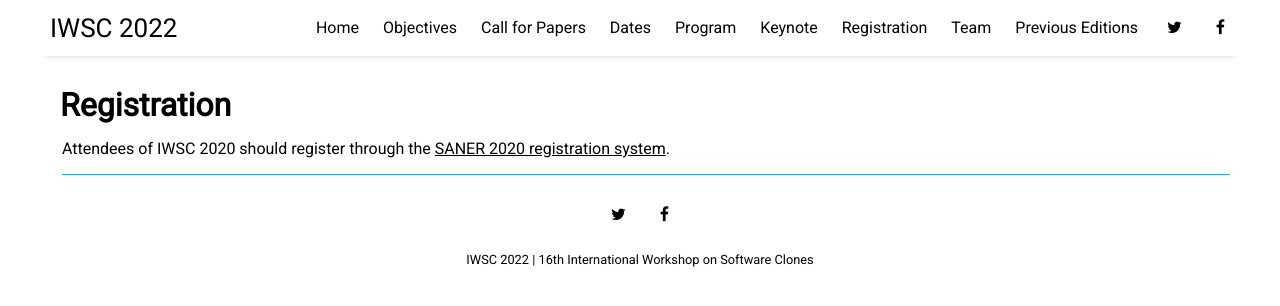
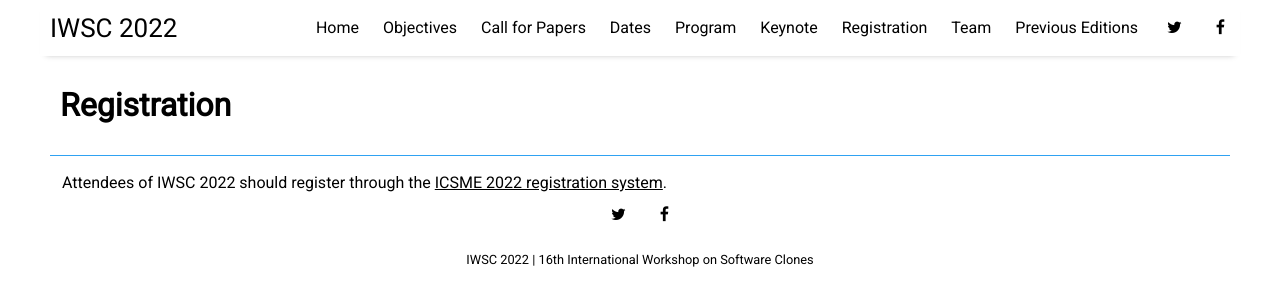
Before and after one commit to iwsc2023/iwsc2023.github.io, a Jekyll site: the page built from pages/registration.html, in a window 1280 px wide. Shown: the top 306 px of the page. Built offline with Jekyll 4.4.1, drawn with Linux system fonts in a browser that asks for light colours; nearby versions of some CDN libraries.

Commit message:
edit registration page

```diff
--- a/pages/registration.html
+++ b/pages/registration.html
@@ -2,8 +2,7 @@
 layout: page
 title: Registration
 ---
-
+<hr />
 <div class="page_content">
-  Attendees of IWSC 2020 should register through the <a href="https://saner2020.csd.uwo.ca/">SANER 2020 registration system</a>.
-  <hr />
+  Attendees of IWSC 2022 should register through the <a href="https://cyprusconferences.org/icsme2022/">ICSME 2022 registration system</a>.
 </div>
```
